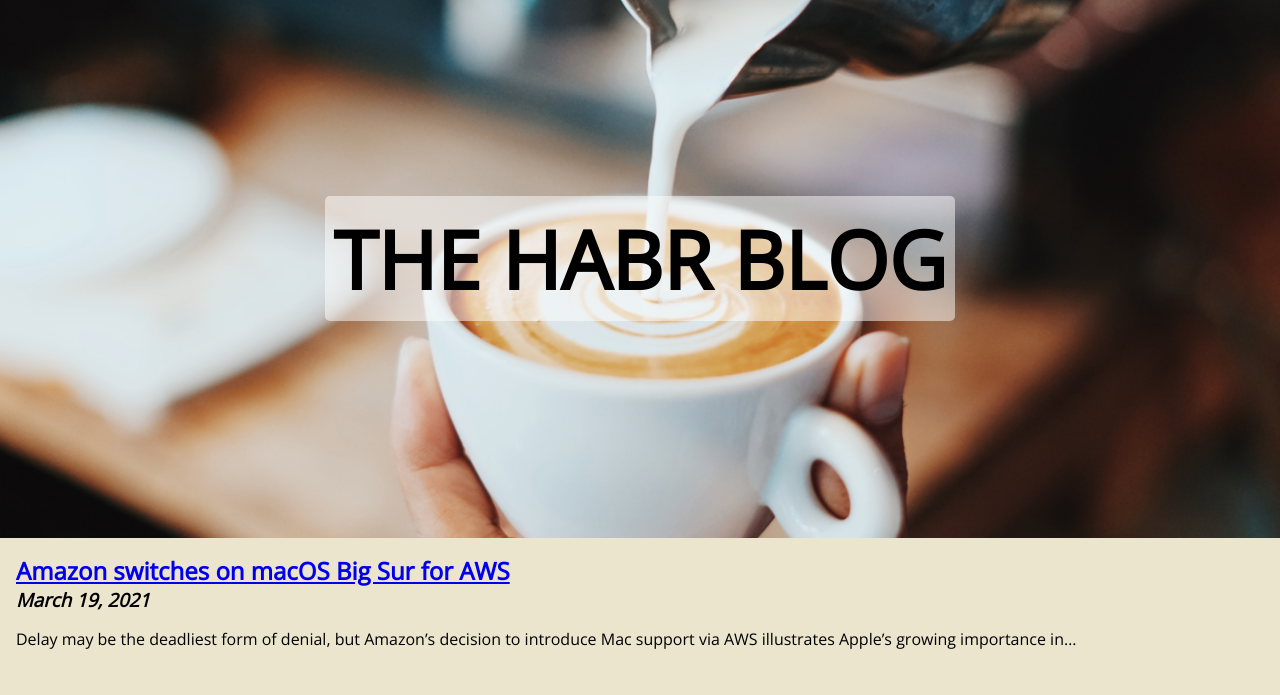
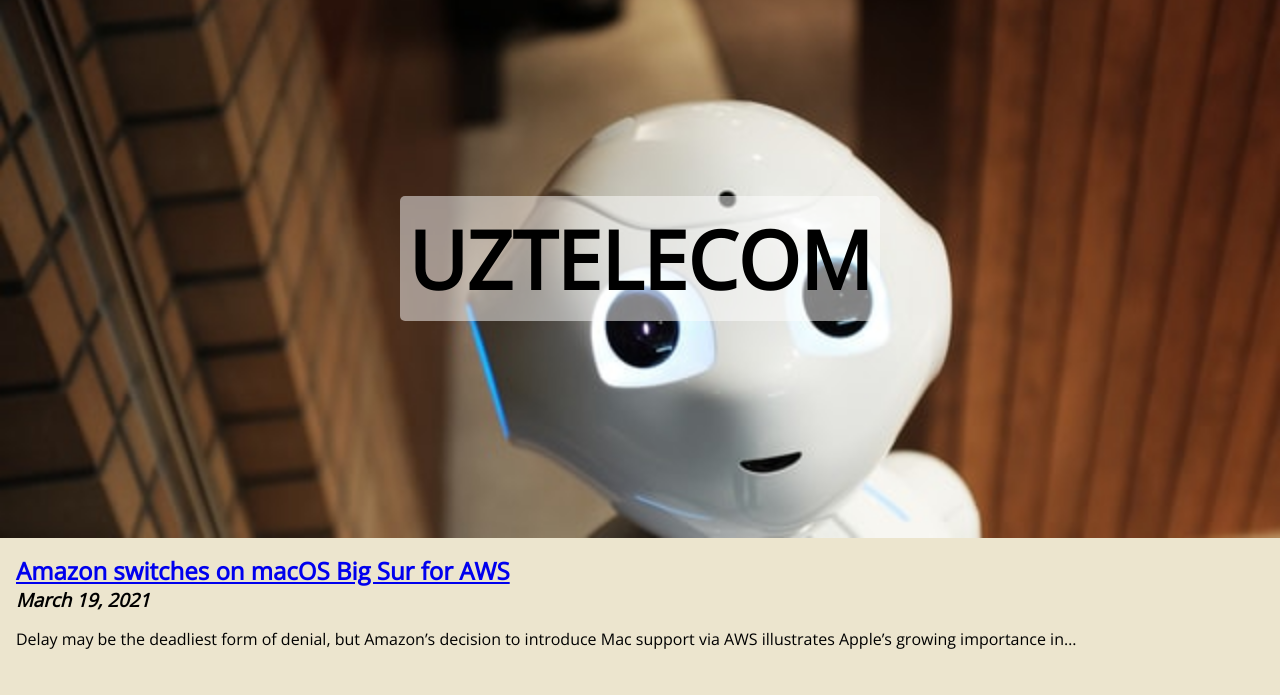
Before and after one commit to alami/gatsby-coffee-shop, a Gatsby site: page / in a window 1280 px wide. Shown: the part 101-796 px from the top of the page. Built offline with nearby package versions, Linux system fonts and the light colour scheme; Gatsby itself is replaced by a stand-in of ours.

Commit message:
ch9:p128: fin: indexPage

```diff
--- a/src/pages/index.js
+++ b/src/pages/index.js
@@ -15,13 +15,22 @@ export default function IndexPage() {
         title
       }
     }
+    markdownRemark(frontmatter: { contentKey: { eq: "indexPage" } }) {
+      frontmatter {
+        tagline
+        heroImage
+        }
+      }
   }
 `);
+  const tagline = data.markdownRemark.frontmatter.tagline;
+  const heroImage = data.markdownRemark.frontmatter.heroImage;
 
   return (
     <Layout>
-      <div id={styles.hero}>
-        <h1>{data.site.siteMetadata.title}</h1>
+      <div id={styles.hero}
+         style={{ backgroundImage: `url('${heroImage}')` }}>
+        <h1>{tagline}</h1>
       </div>
       <BlogList />
     </Layout>
```
